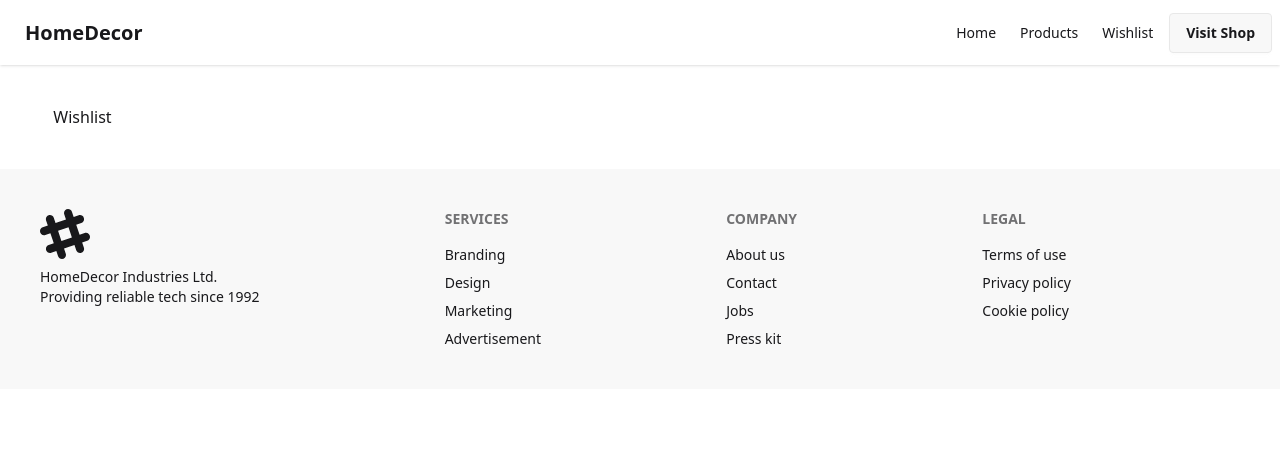
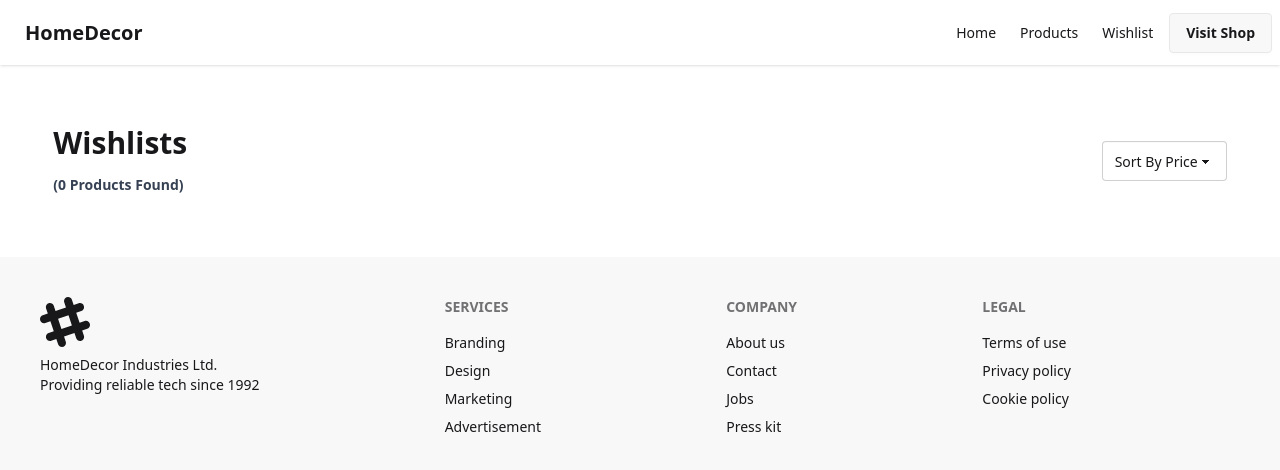
Before and after one commit to AshiqurRahmanAshik/HomeDecor, a React (Vite) app: page /wishlist in a window 1280 px wide. Shown: the top 470 px of the page. Built offline with nearby package versions, Linux system fonts and the light colour scheme.

Commit message:
Wishlist Added

```diff
--- a/src/Pages/ProductDetails.jsx
+++ b/src/Pages/ProductDetails.jsx
@@ -1,14 +1,33 @@
 import React from "react";
 import { useParams } from "react-router";
 import useProducts from "../Hooks/useProducts";
+import Wishlist from "./Wishlist";
 
 const ProductDetails = () => {
   const { id } = useParams();
-  const { products, error, loading } = useProducts();
+  const { products, loading } = useProducts();
   const product = products.find((p) => String(p.id) === id);
   if (loading) return <p>Loading...</p>;
   const { image, name, description, category, price } = product;
+
+  const handleAddToWishList = () => {
+    const existingList = JSON.parse(localStorage.getItem("wishlist"));
+    let updatedList = [];
+    if (existingList) {
+      const isDuplicate = existingList.some((p) => p.id === product.id);
+      if (isDuplicate) return alert("Already Added");
+      updatedList = [...existingList, product];
+    } else {
+      updatedList.push(product);
+    }
+    localStorage.setItem("wishlist", JSON.stringify(updatedList));
+  };
+
   return (
+    <>
+      <h2 className="text-center text-2xl font-semibold pb-5">
+        Product Details
+      </h2>
       <div className="card bg-base-100 border shadow-sm">
         <figure className="h-84 overflow-hidden">
           <img className="w-full object-cover" src={image} alt="furniture" />
@@ -19,10 +38,13 @@ const ProductDetails = () => {
           <p>Category: {category}</p>
           <p>Price: ${price}</p>
           <div className="card-actions justify-end">
-          <button className="btn btn-outline">Add to Wishlist</button>
+            <button onClick={handleAddToWishList} className="btn btn-outline">
+              Add to Wishlist
+            </button>
           </div>
         </div>
       </div>
+    </>
   );
 };
 
--- a/src/Pages/Wishlist.jsx
+++ b/src/Pages/Wishlist.jsx
@@ -1,11 +1,79 @@
-import React from 'react';
+import React, { useEffect, useState } from "react";
 
 const Wishlist = () => {
-    return (
-        <div>
-            Wishlist
-        </div>
-    );
+  const [wishlist, setWishList] = useState([]);
+  const [sortOrder, setSortOrder] = useState("none");
+  useEffect(() => {
+    const saveList = JSON.parse(localStorage.getItem("wishlist"));
+    if (saveList) setWishList(saveList);
+  }, []);
+
+  const sortedItem = (() => {
+    if (sortOrder === "price-asc") {
+      return [...wishlist].sort((a, b) => a.price - b.price);
+    } else if (sortOrder === "price-dsc") {
+      return [...wishlist].sort((a, b) => b.price - a.price);
+    } else {
+      return wishlist;
+    }
+  })();
+  const handleRemove = (id) => {
+    const existingList = JSON.parse(localStorage.getItem("wishlist"));
+    const updatedList = existingList.filter((p) => p.id != id);
+    setWishList(updatedList);
+  };
+  return (
+    <div>
+      <div className="flex justify-between py-5 items-center">
+        <h2 className="text-xl md:text-3xl font-bold">
+          Wishlists <br />
+          <span className="text-sm text-gray-700">
+            ({wishlist.length} Products Found)
+          </span>
+        </h2>
+        <label className="form-control  max-w-xs">
+          <select
+            className="select select-bordered"
+            value={sortOrder}
+            onChange={(e) => setSortOrder(e.target.value)}
+          >
+            <option value="none">Sort By Price</option>
+            <option value="price-asc">Low-&gt; High</option>
+            <option value="price-dsc">High-&gt; Low</option>
+          </select>
+        </label>
+      </div>
+      <div className="space-y-5">
+        {sortedItem.map((p) => (
+          <div
+            key={p.id}
+            className="card card-side bg-base-100 shadow-sm border items-center p-5"
+          >
+            <figure>
+              <img
+                className="w-40 h-28 object-cover"
+                src={p.image}
+                alt={p.name}
+              />
+            </figure>
+            <div className="card-body">
+              <h2 className="card-title">{p.name}</h2>
+              <p>{p.category}</p>
+              <p>{p.price}$</p>
+            </div>
+            <div className="card-actions justify-end">
+              <button
+                onClick={() => handleRemove(p.id)}
+                className="btn btn-outline"
+              >
+                Remove
+              </button>
+            </div>
+          </div>
+        ))}
+      </div>
+    </div>
+  );
 };
 
 export default Wishlist;
```
Lines whose indentation alone changed are shown as unchanged.
